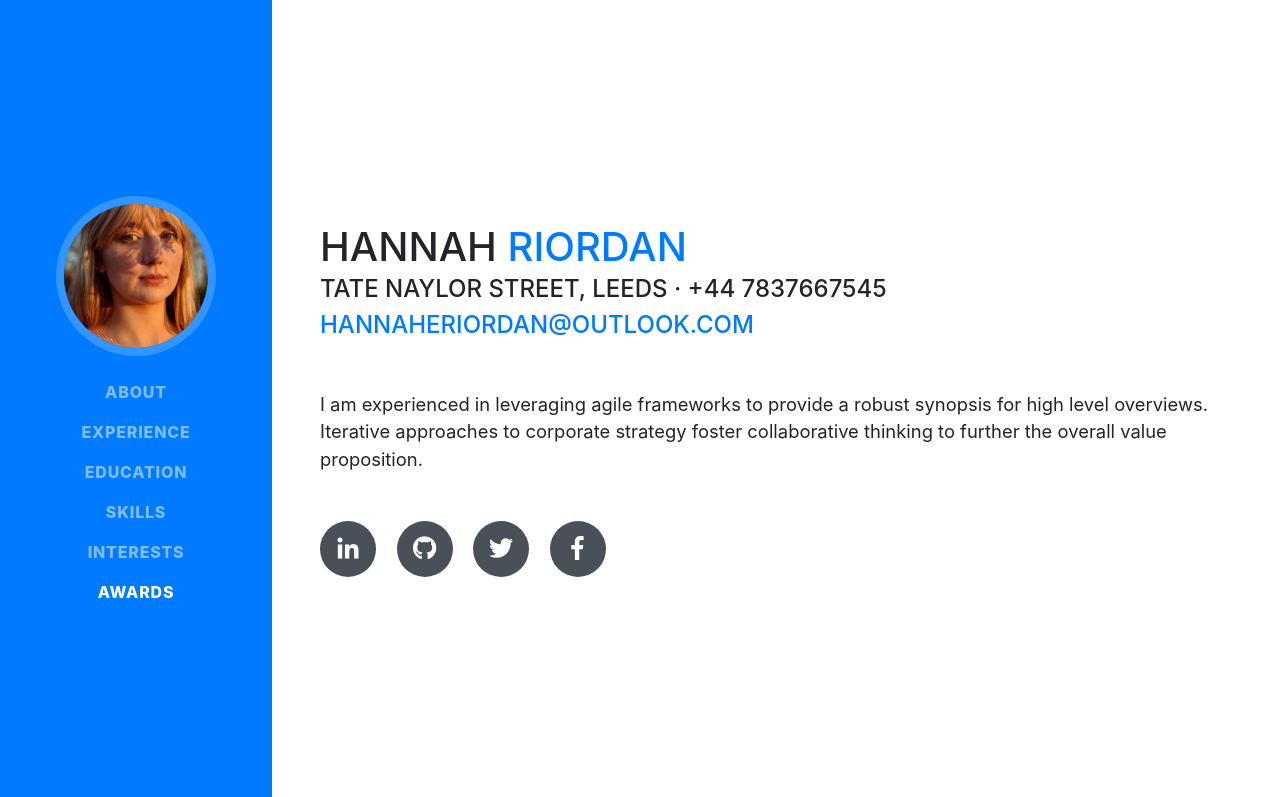
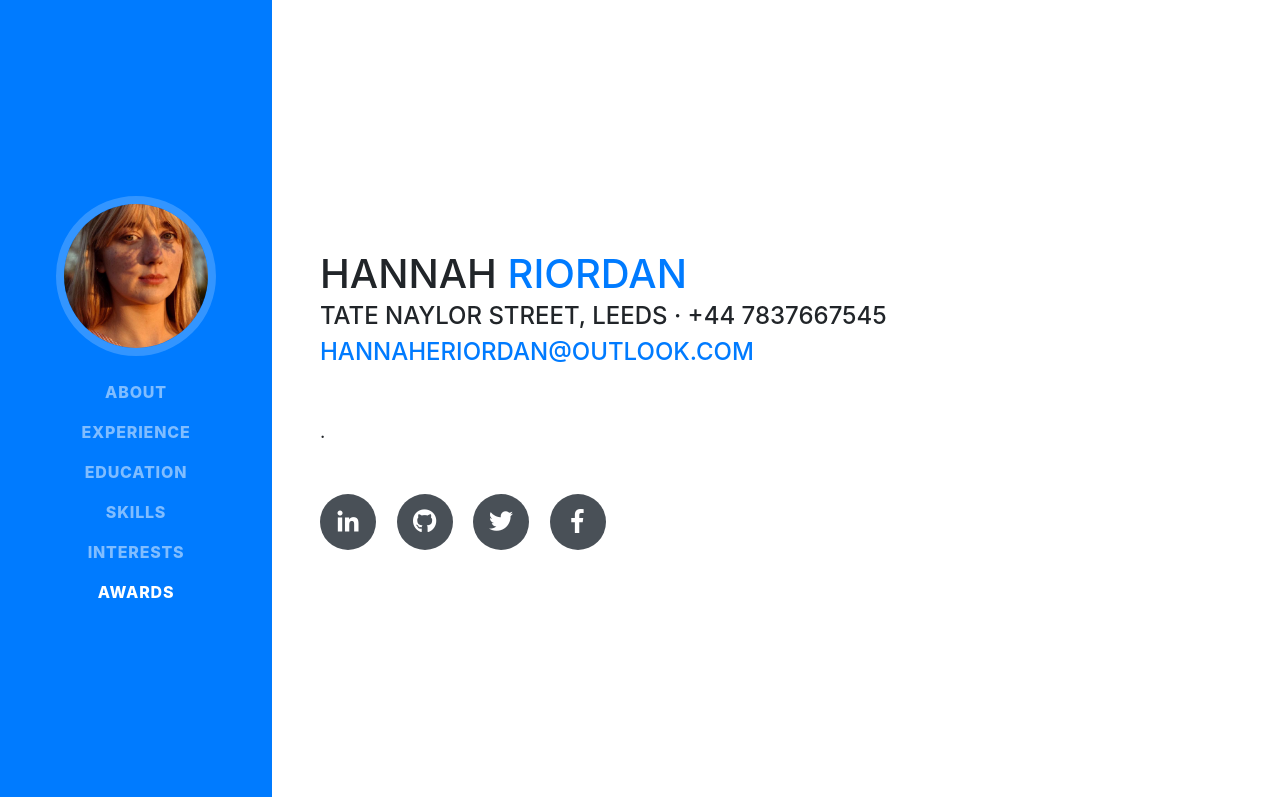
Before and after one commit to hannahriordan/hannahriordan.github.io, a website with bundled scripts: page index.html in a window 1280 px wide. Shown: the top 797 px of the page. Built offline with nearby package versions, Linux system fonts and the light colour scheme; a web font is replaced by a local one.

Commit message:
Update index.html

```diff
--- a/index.html
+++ b/index.html
@@ -69,7 +69,7 @@
           <div class="subheading mb-5">Tate Naylor Street, Leeds · +44 7837667545
             <a href="mailto:name@email.com">hannaheriordan@outlook.com</a>
           </div>
-          <p class="lead mb-5">I am experienced in leveraging agile frameworks to provide a robust synopsis for high level overviews. Iterative approaches to corporate strategy foster collaborative thinking to further the overall value proposition.</p>
+          <p class="lead mb-5">.</p>
           <div class="social-icons">
             <a href="#">
               <i class="fab fa-linkedin-in"></i>
```
